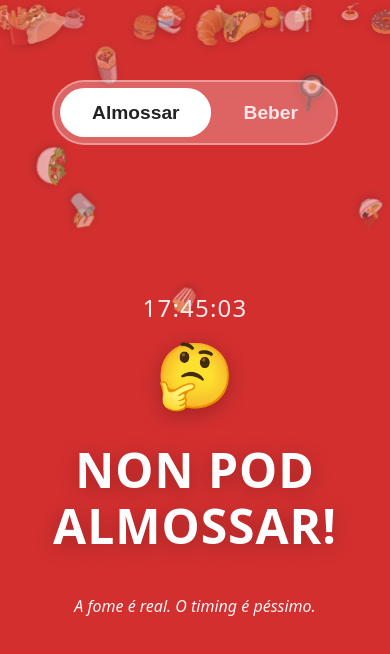
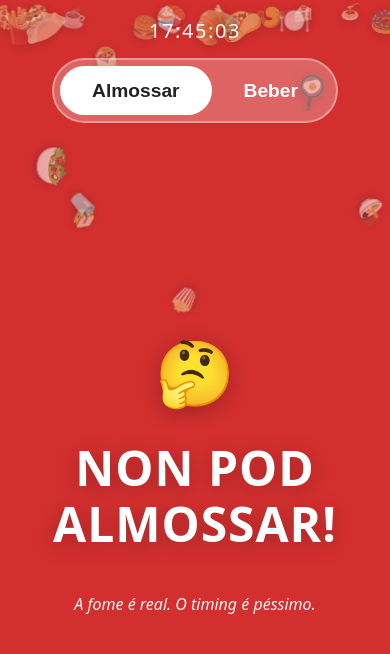
Before and after one commit to manofgpa/jah-pod-al-mossar, a React (Vite) app: page / in a window 390 px wide. Shown: the top 654 px of the page. Built offline with nearby package versions, Linux system fonts and the light colour scheme.

Commit message:
Refactor App component layout by introducing a fixed top bar for clock and mode switch; enhance styles in App.css for improved aesthetics and responsiveness; update suggestion logic to use seeded randomization based on the current date.

```diff
--- a/src/App.css
+++ b/src/App.css
@@ -94,16 +94,45 @@
   gap: 1rem;
   color: #fff;
   text-align: center;
-  padding-top: 4rem;
+  padding-top: 7rem;
 }
 
-/* ── Mode switch (Almoço / Drink) — fixo no topo ─────────── */
+/* ── Top bar fixa (relógio + switch) ─────────────────────── */
+.app__top-bar {
+  position: fixed;
+  top: 0;
+  left: 0;
+  right: 0;
+  z-index: 20;
+  display: flex;
+  flex-direction: column;
+  align-items: center;
+  justify-content: center;
+  gap: 0.75rem;
+  padding: 1rem;
+  min-height: 6rem;
+  box-sizing: border-box;
+  color: #fff;
+}
+
+.app__top-bar .app__clock {
+  margin: 0;
+  font-size: 1.25rem;
+  font-variant-numeric: tabular-nums;
+  letter-spacing: 0.08em;
+  opacity: 0.95;
+  text-align: center;
+  color: #fff;
+}
+
+@media (min-width: 480px) {
+  .app__top-bar .app__clock {
+    font-size: 1.4rem;
+  }
+}
+
+/* ── Mode switch (dentro da top bar) ─────────────────────── */
 .mode-switch {
-  position: fixed;
-  top: 5rem;
-  left: 50%;
-  transform: translateX(-50%);
-  z-index: 20;
   display: flex;
   background: rgba(255, 255, 255, 0.25);
   border-radius: 999px;
@@ -118,7 +147,7 @@
   border-radius: 999px;
   font-size: 1.2rem;
   font-weight: 600;
-  color: rgba(255, 255, 255, 0.85);
+  color: #fff;
   background: transparent;
   cursor: pointer;
   transition: background 0.2s ease, color 0.2s ease;
@@ -226,6 +255,7 @@
   display: flex;
   flex-direction: column;
   gap: 0.5rem;
+  color: #fff;
 }
 
 .restaurant-card__header {
--- a/src/App.tsx
+++ b/src/App.tsx
@@ -516,6 +516,26 @@ function pickRandom<T>(arr: T[]): T {
   return arr[Math.floor(Math.random() * arr.length)];
 }
 
+function createSeededRng(seed: number): () => number {
+  return function next() {
+    seed |= 0;
+    seed = (seed + 0x6d2b79f5) | 0; // 32-bit
+    let t = Math.imul(seed ^ (seed >>> 15), 1 | seed);
+    t = (t + Math.imul(t ^ (t >>> 7), 61 | t)) ^ t;
+    return ((t ^ (t >>> 14)) >>> 0) / 4294967296;
+  };
+}
+
+function getSuggestionIndicesForDate(date: Date): { lunch: number; drink: number } {
+  const yyyyMmDd = date.toISOString().slice(0, 10);
+  const numericSeed = [...yyyyMmDd].reduce((acc, c) => acc * 31 + c.charCodeAt(0), 0);
+  const rng = createSeededRng(numericSeed);
+  return {
+    lunch: Math.floor(rng() * RESTAURANTS.length),
+    drink: Math.floor(rng() * BARS.length),
+  };
+}
+
 const FOOD_EMOJIS = ['🍕', '🍔', '🍟', '🌮', '🍣', '🥪', '🍝', '🥗', '🍩', '🍪', '🧁', '🍰', '🥐', '🍳', '🌯', '🍜', '🥟', '🍤', '🍗', '🥓', '🍽️', '☕', '🥤', '🍿'];
 
 const DRINK_EMOJIS = ['🍺', '🍷', '🥃', '🍸', '🍹', '🍻', '🥂', '🧃', '🧋', '🥤', '🍾', '🍶', '🧉', '🍵', '☕', '🧊', '🥃', '🍺', '🍷', '🍸', '🍹', '🍻', '🥂', '🧃'];
@@ -553,10 +573,11 @@ export default function App() {
     [mode, phase],
   );
 
-  const [suggestionIndices] = useState(() => ({
-    lunch: Math.floor(Math.random() * RESTAURANTS.length),
-    drink: Math.floor(Math.random() * BARS.length),
-  }));
+  const todayUtc = new Date().toISOString().slice(0, 10);
+  const suggestionIndices = useMemo(
+    () => getSuggestionIndicesForDate(new Date()),
+    [todayUtc],
+  );
   const restaurant = RESTAURANTS[suggestionIndices.lunch];
   const bar = BARS[suggestionIndices.drink];
   const mapsLink = `https://www.google.com/maps/dir/${encodeURIComponent(ORIGIN)}/${encodeURIComponent(mode === 'lunch' ? restaurant.address : bar.address)}&travelmode=walking`;
@@ -566,6 +587,8 @@ export default function App() {
 
   return (
     <div className={`app ${canGo ? 'app--success' : 'app--failure'}`}>
+      <header className="app__top-bar">
+        <p className="app__clock" aria-live="polite">{formattedTime}</p>
         <div className="mode-switch" role="tablist" aria-label="Modo almoço ou beber">
           <button
             type="button"
@@ -586,6 +609,7 @@ export default function App() {
             Beber
           </button>
         </div>
+      </header>
 
       {!canGo && (
       <div className="food-layer" aria-hidden>
@@ -618,8 +642,6 @@ export default function App() {
       )}
 
       <div className="app__content">
-        <p className="app__clock">{formattedTime}</p>
-
         <h1 className="app__title">
           {canGo ?  'JAH POD' : '🤔'}
         </h1>
```
Lines whose indentation alone changed are shown as unchanged.
